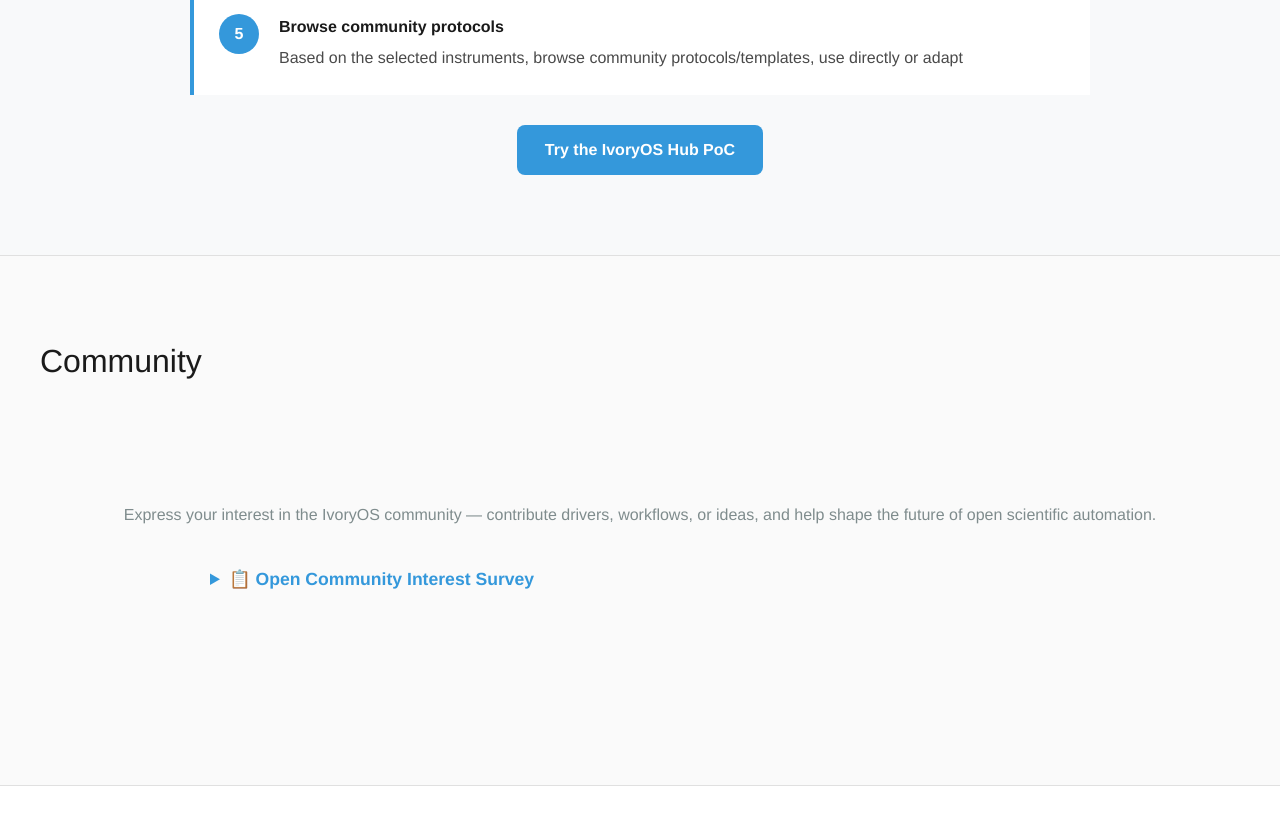
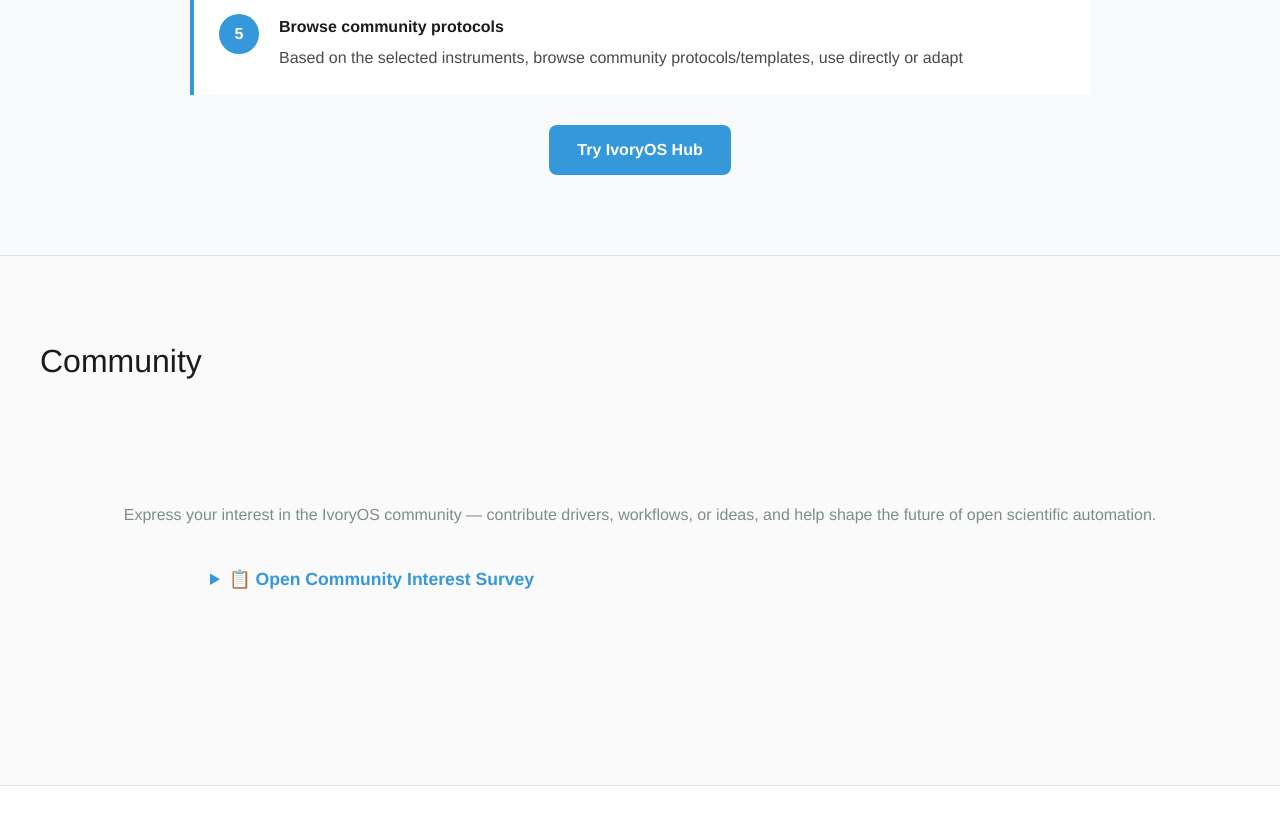
Before and after one commit to ivoryzh/ivoryos-landing-page, a plain HTML site: page index.html in a window 1280 px wide. Shown: the part 5840-6664 px from the top of the page. Drawn offline with Linux system fonts and the light colour scheme.

Commit message:
replace ivoryos hub link

```diff
--- a/index.html
+++ b/index.html
@@ -1223,7 +1223,7 @@ robot = <span class="class-name">MySelfDrivingLab</span>()<br><br>
                           border-radius: 8px;
                           font-weight: 600;
                           transition: background-color 0.3s;">
-                    Try the IvoryOS Hub PoC
+                    Try IvoryOS Hub
                 </a>
             </div>
         </div>
```
